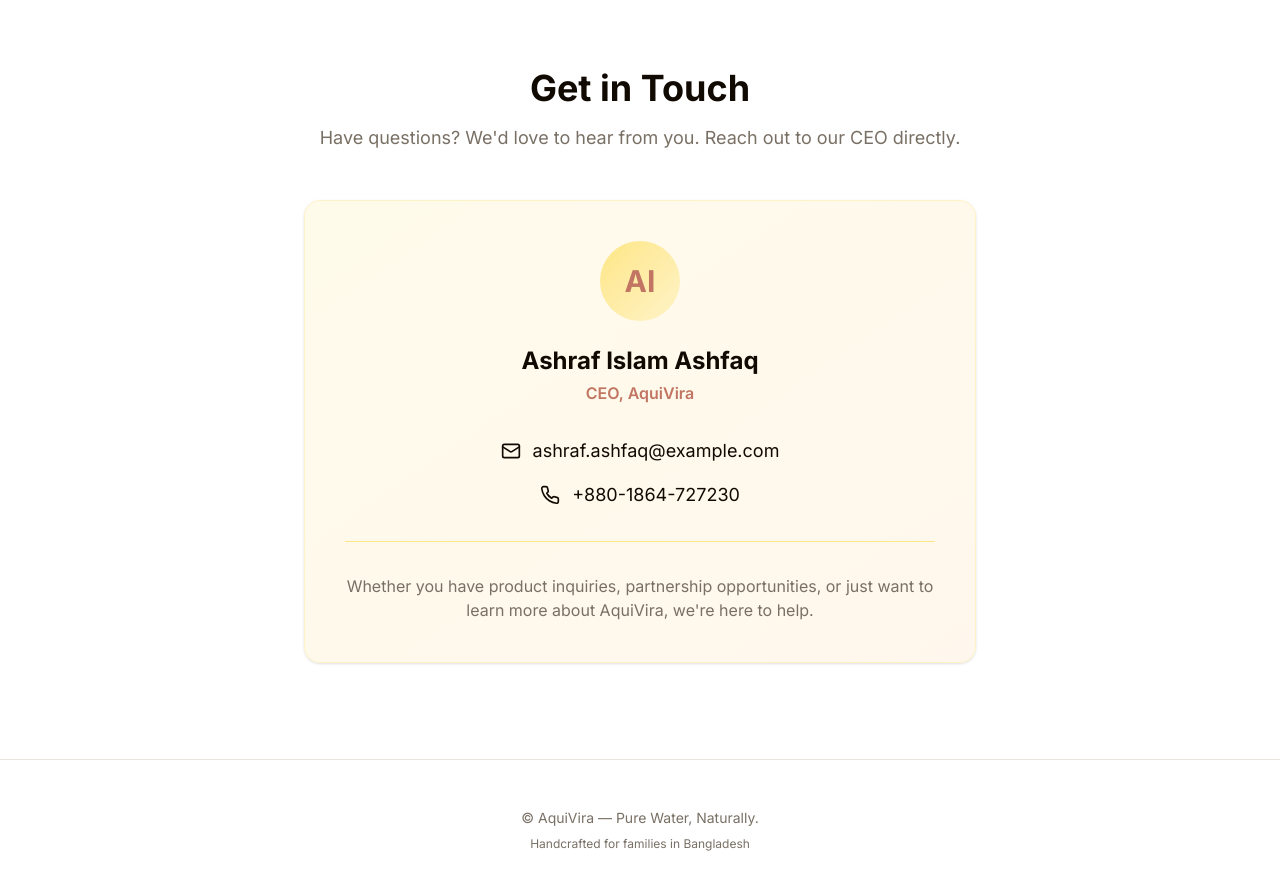
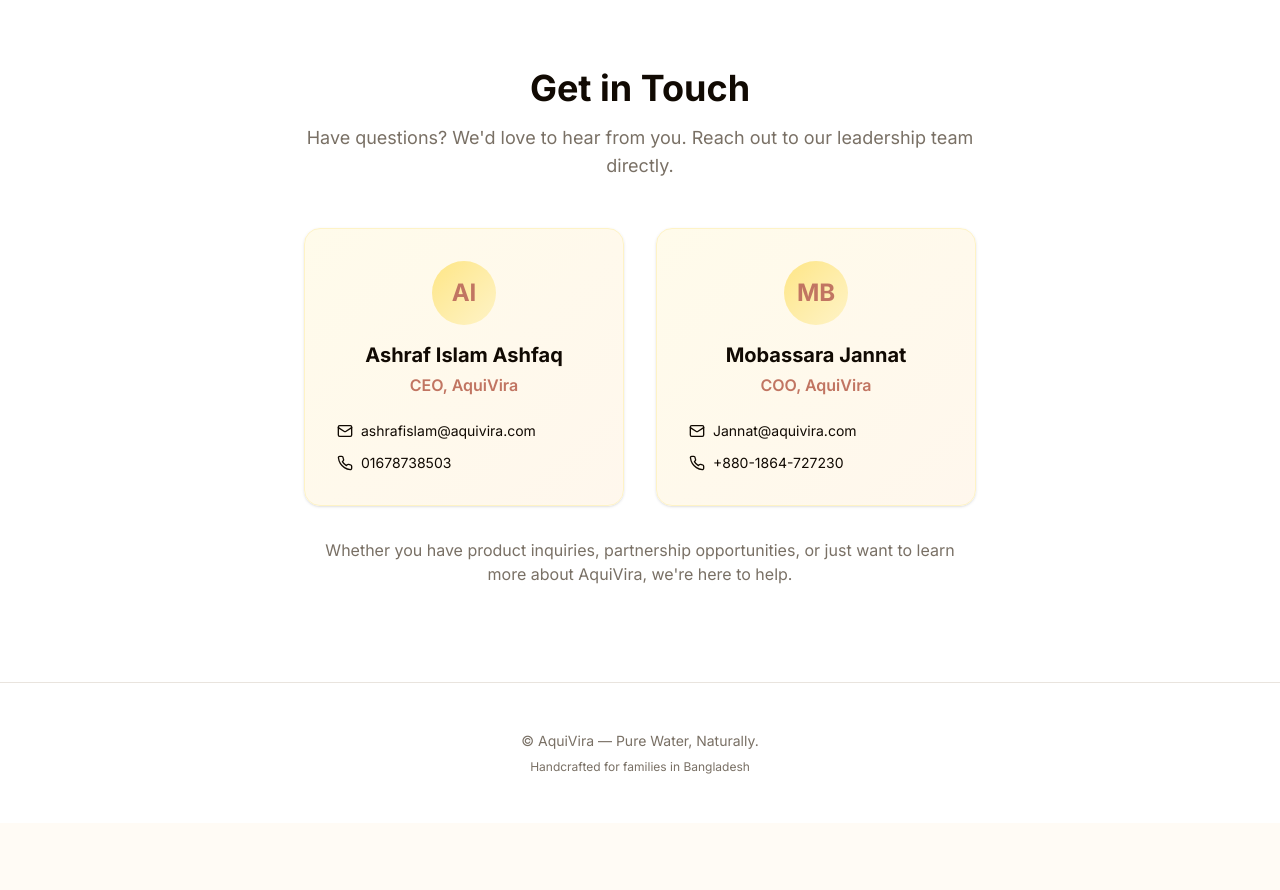
Before and after one commit to Tauhid-23/aquivira_landingpage, a Next.js app: page / in a window 1280 px wide. Shown: the part 3980-4870 px from the top of the page. After the commit the page ends 4803 px from the top, so only its background shows below. Built offline with nearby package versions, Linux system fonts and the light colour scheme.

Commit message:
Add COO contact details and restructure contact section to include both CEO and COO

```diff
--- a/app/page.tsx
+++ b/app/page.tsx
@@ -420,44 +420,75 @@ export default function Home() {
           <div className="text-center mb-12">
             <h2 className="text-3xl md:text-4xl font-bold mb-4">Get in Touch</h2>
             <p className="text-lg text-muted-foreground">
-              Have questions? We'd love to hear from you. Reach out to our CEO directly.
+              Have questions? We'd love to hear from you. Reach out to our leadership team directly.
             </p>
           </div>
 
-          {/* Contact Card */}
-          <div className="bg-gradient-to-br from-amber-50 to-orange-50 rounded-2xl p-10 shadow-sm border border-amber-100">
-            <div className="text-center mb-8">
-              <div className="w-20 h-20 bg-gradient-to-br from-amber-200 to-amber-100 rounded-full mx-auto mb-6 flex items-center justify-center">
-                <span className="text-3xl font-bold text-primary">AI</span>
+          <div className="grid md:grid-cols-2 gap-8">
+            {/* CEO Contact Card */}
+            <div className="bg-gradient-to-br from-amber-50 to-orange-50 rounded-2xl p-8 shadow-sm border border-amber-100">
+              <div className="text-center mb-6">
+                <div className="w-16 h-16 bg-gradient-to-br from-amber-200 to-amber-100 rounded-full mx-auto mb-4 flex items-center justify-center">
+                  <span className="text-2xl font-bold text-primary">AI</span>
+                </div>
+                <h3 className="text-xl font-bold mb-1">Ashraf Islam Ashfaq</h3>
+                <p className="text-primary font-semibold">CEO, AquiVira</p>
               </div>
-              <h3 className="text-2xl font-bold mb-1">Ashraf Islam Ashfaq</h3>
-              <p className="text-primary font-semibold mb-8">CEO, AquiVira</p>
 
-              {/* Contact Details */}
-              <div className="space-y-4">
+              {/* CEO Contact Details */}
+              <div className="space-y-3">
                 <a
-                  href="mailto:ashraf.ashfaq@example.com"
-                  className="flex items-center justify-center gap-3 text-foreground hover:text-primary transition-colors"
+                  href="mailto:ashrafislam@aquivira.com"
+                  className="flex items-center gap-2 text-foreground hover:text-primary transition-colors"
                 >
-                  <Mail className="w-5 h-5" />
-                  <span className="text-lg">ashraf.ashfaq@example.com</span>
+                  <Mail className="w-4 h-4 flex-shrink-0" />
+                  <span className="text-sm">ashrafislam@aquivira.com</span>
                 </a>
                 <a
-                  href="tel:+8801864727230"
-                  className="flex items-center justify-center gap-3 text-foreground hover:text-primary transition-colors"
+                  href="tel:01678738503"
+                  className="flex items-center gap-2 text-foreground hover:text-primary transition-colors"
                 >
-                  <Phone className="w-5 h-5" />
-                  <span className="text-lg">+880-1864-727230</span>
+                  <Phone className="w-4 h-4 flex-shrink-0" />
+                  <span className="text-sm">01678738503</span>
                 </a>
               </div>
             </div>
 
-            <div className="border-t border-amber-200 pt-8">
-              <p className="text-center text-muted-foreground">
-                Whether you have product inquiries, partnership opportunities, or just want to learn more about
-                AquiVira, we're here to help.
-              </p>
+            {/* COO Contact Card */}
+            <div className="bg-gradient-to-br from-amber-50 to-orange-50 rounded-2xl p-8 shadow-sm border border-amber-100">
+              <div className="text-center mb-6">
+                <div className="w-16 h-16 bg-gradient-to-br from-amber-200 to-amber-100 rounded-full mx-auto mb-4 flex items-center justify-center">
+                  <span className="text-2xl font-bold text-primary">MB</span>
+                </div>
+                <h3 className="text-xl font-bold mb-1">Mobassara Jannat</h3>
+                <p className="text-primary font-semibold">COO, AquiVira</p>
+              </div>
+
+              {/* COO Contact Details */}
+              <div className="space-y-3">
+                <a
+                  href="mailto:Jannat@aquivira.com"
+                  className="flex items-center gap-2 text-foreground hover:text-primary transition-colors"
+                >
+                  <Mail className="w-4 h-4 flex-shrink-0" />
+                  <span className="text-sm">Jannat@aquivira.com</span>
+                </a>
+                <a
+                  href="tel:+8801864727230"
+                  className="flex items-center gap-2 text-foreground hover:text-primary transition-colors"
+                >
+                  <Phone className="w-4 h-4 flex-shrink-0" />
+                  <span className="text-sm">+880-1864-727230</span>
+                </a>
+              </div>
             </div>
+          </div>
+
+          <div className="mt-8 text-center">
+            <p className="text-muted-foreground">
+              Whether you have product inquiries, partnership opportunities, or just want to learn more about
+              AquiVira, we're here to help.
+            </p>
           </div>
         </div>
       </section>
```
